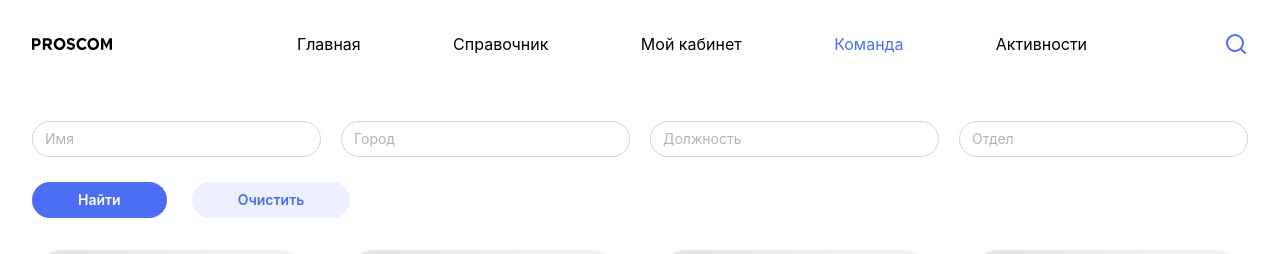
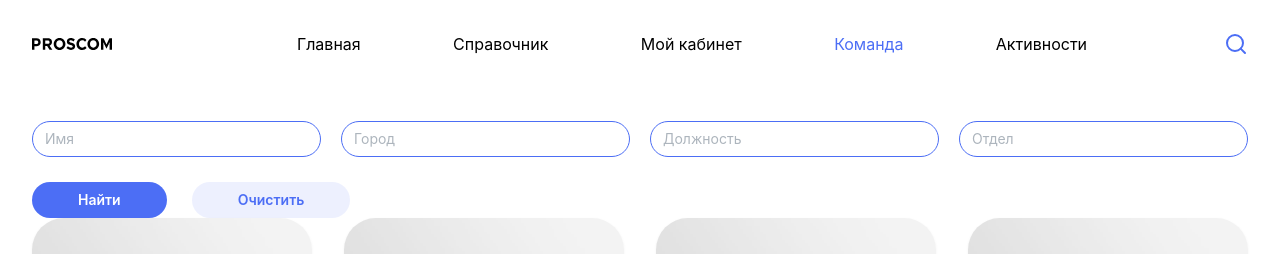
Before and after one commit to KordyD/LDT-hack-track-5-frontend, a React (Vite) app: page /team in a window 1280 px wide. Shown: the top 254 px of the page. Built offline with nearby package versions, Linux system fonts and the light colour scheme; some icons are missing.

Commit message:
Update InputTeam

```diff
--- a/src/modules/InputTeam/InputTeam.module.css
+++ b/src/modules/InputTeam/InputTeam.module.css
@@ -9,3 +9,18 @@
   display: flex;
   gap: 25px;
 }
+
+.inputRoot {
+  width: 100%;
+}
+
+.input {
+  border-color: var(--mantine-primary-color-filled);
+  border-radius: var(--mantine-radius-xl);
+}
+
+.button {
+  padding-left: 45px;
+  padding-right: 45px;
+  border-radius: var(--mantine-radius-xl);
+}
--- a/src/modules/InputTeam/InputTeam.tsx
+++ b/src/modules/InputTeam/InputTeam.tsx
@@ -3,21 +3,31 @@ import classes from './InputTeam.module.css';
 
 export const InputTeam = () => {
   return (
-    <Box mb='xl'>
+    <>
       <Box className={classes.wrapperInputs}>
-        <TextInput radius='xl' w='100%' placeholder='Имя' />
-        <TextInput radius='xl' w='100%' placeholder='Город' />
-        <TextInput radius='xl' w='100%' placeholder='Должность' />
-        <TextInput radius='xl' w='100%' placeholder='Отдел' />
+        <TextInput
+          placeholder='Имя'
+          classNames={{ root: classes.inputRoot, input: classes.input }}
+        />
+        <TextInput
+          placeholder='Город'
+          classNames={{ root: classes.inputRoot, input: classes.input }}
+        />
+        <TextInput
+          placeholder='Должность'
+          classNames={{ root: classes.inputRoot, input: classes.input }}
+        />
+        <TextInput
+          placeholder='Отдел'
+          classNames={{ root: classes.inputRoot, input: classes.input }}
+        />
       </Box>
       <Box className={classes.wrapperButtons}>
-        <Button radius='xl' px='45px' color='indigo'>
-          Найти
-        </Button>
-        <Button radius='xl' px='45px' color='indigo' variant='light'>
+        <Button className={classes.button}>Найти</Button>
+        <Button className={classes.button} variant='light'>
           Очистить
         </Button>
       </Box>
-    </Box>
+    </>
   );
 };
```
